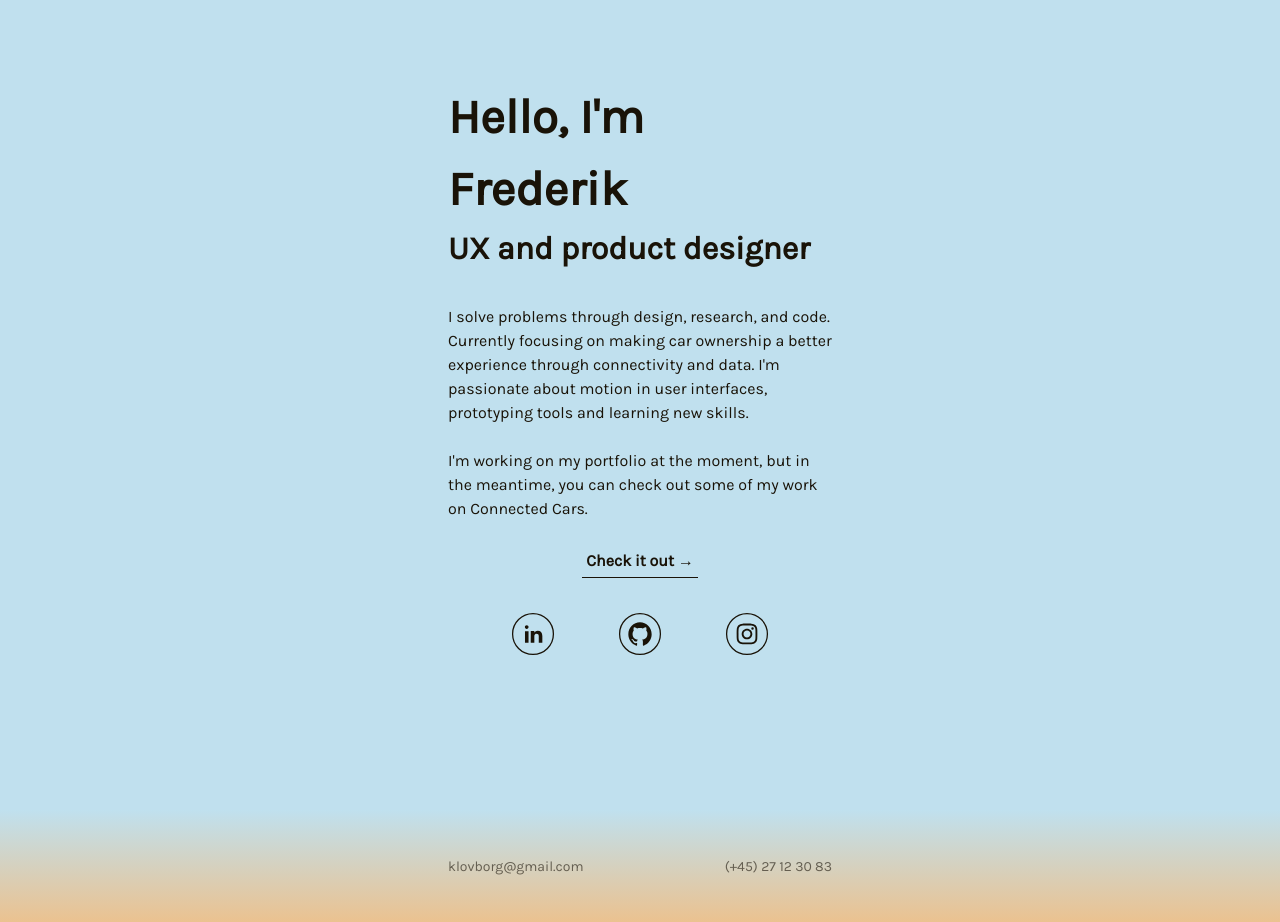
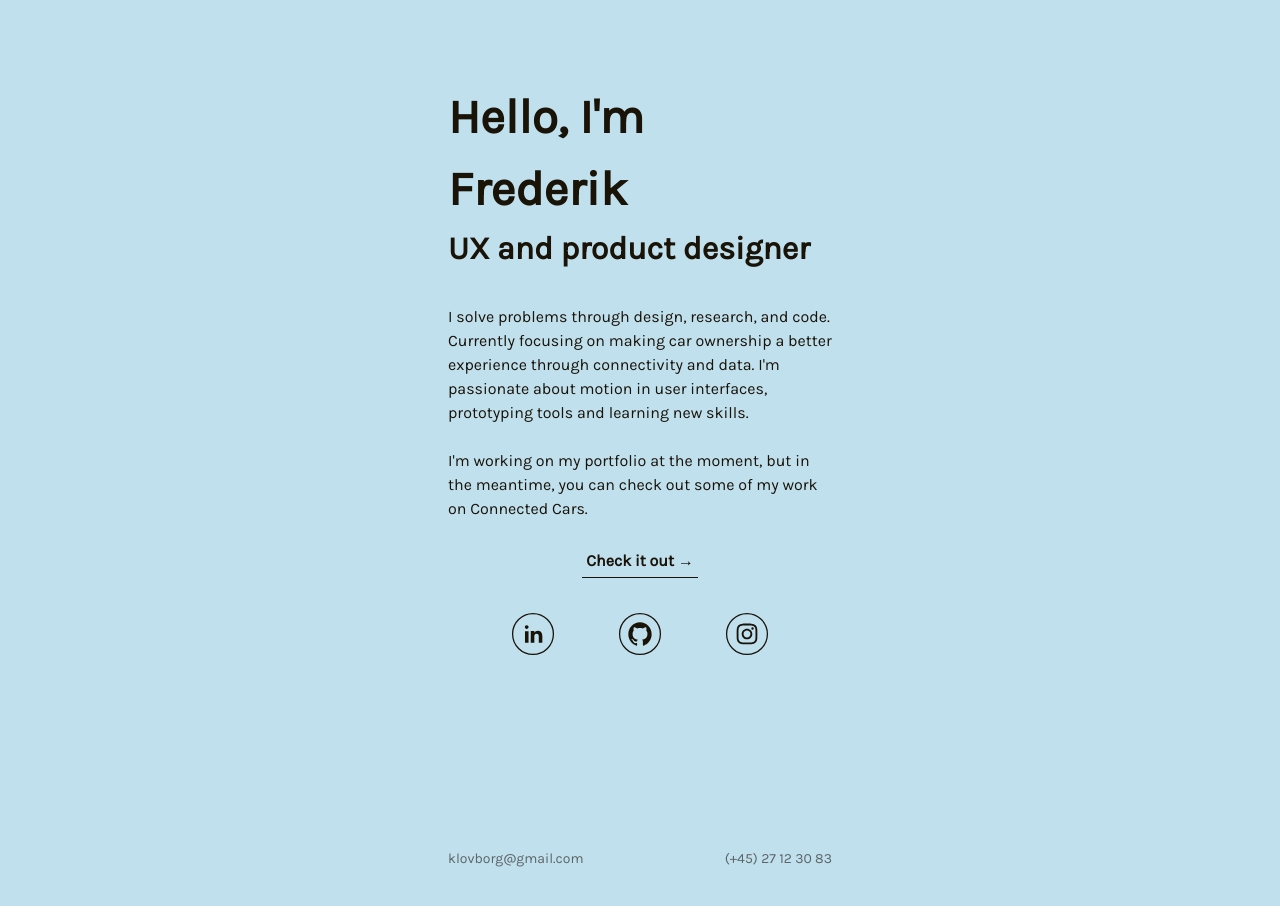
Before and after one commit to frebliklo/frebliklo.github.io, a Jekyll site: the page built from index.html, in a window 1280 px wide. Built offline with Jekyll 4.4.1, drawn with Linux system fonts in a browser that asks for light colours.

Commit message:
footer adjustments

```diff
--- a/assets/_scss/_base/_utilities.scss
+++ b/assets/_scss/_base/_utilities.scss
@@ -1,19 +1,19 @@
 .u-margin-bottom-xl {
-  margin-bottom: 6.4rem;
+  margin-bottom: 6.4rem !important;
 }
 
 .u-margin-bottom-lg {
-  margin-bottom: 3.2rem;
+  margin-bottom: 3.2rem !important;
 }
 
 .u-margin-bottom {
-  margin-bottom: 2.4rem;
+  margin-bottom: 2.4rem !important;
 }
 
 .u-margin-bottom-sm {
-  margin-bottom: 1.6rem;
+  margin-bottom: 1.6rem !important;
 }
 
 .u-margin-bottom-xs {
-  margin-bottom: .8rem;
+  margin-bottom: .8rem !important;
 }
--- a/assets/_scss/_layout/_footer.scss
+++ b/assets/_scss/_layout/_footer.scss
@@ -3,20 +3,13 @@
   flex-direction: column;
   align-items: center;
   width: 100vw;
-  background-image:
-    linear-gradient(
-      to bottom,
-      rgba($color-primary,.5) 0%,
-      // rgba($color-primary,.6) 40%,
-      // rgba($color-primary,.7) 83%,
-      rgba(#D78521,.5) 100%,
-    );
+  background-color: rgba($color-primary,.5);
 
   &__contact {
     display: flex;
     justify-content: space-between;
     align-items: center;
-    min-height: 11.2rem;
+    min-height: 9.6rem;
     width: 30%;
 
     @include respond(tab-land) {
```
